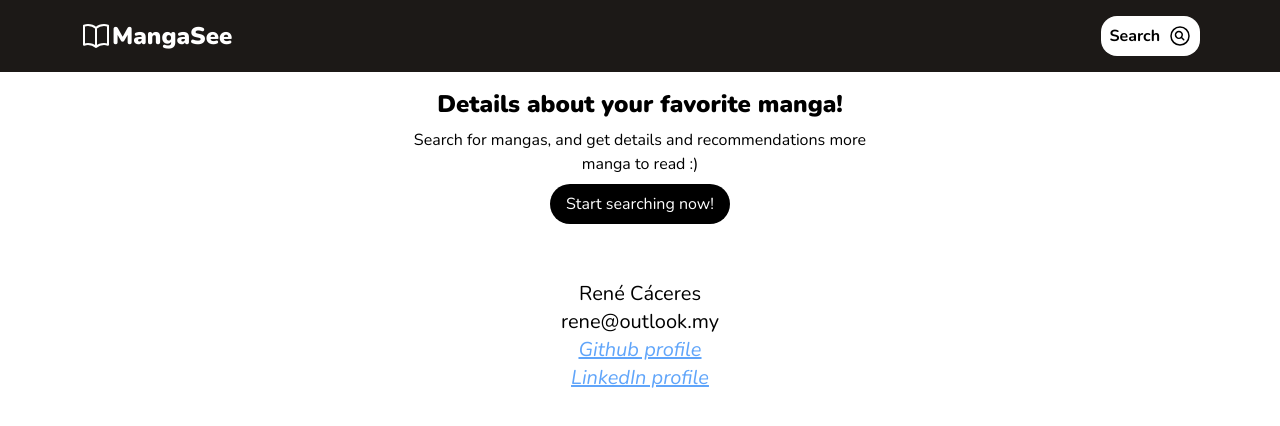
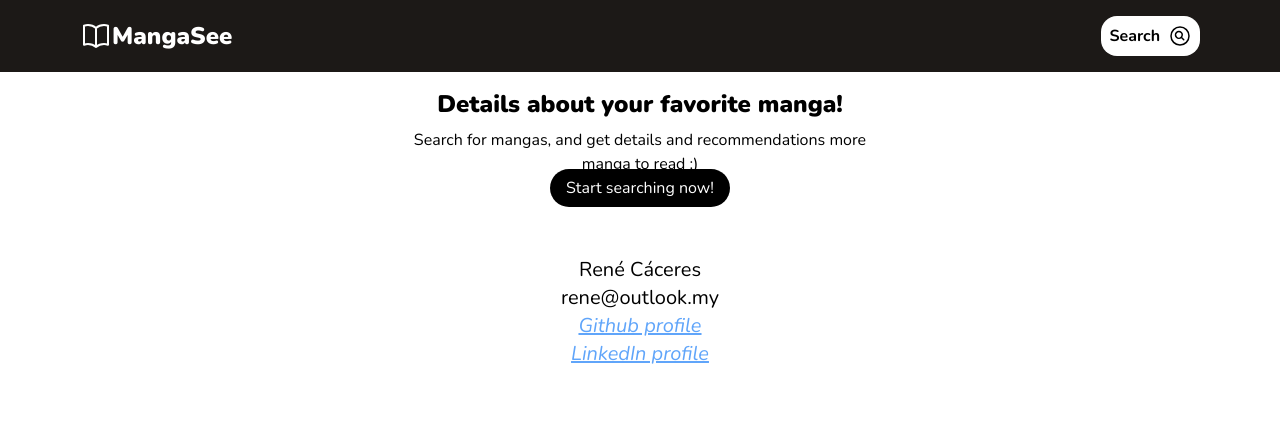
Before and after one commit to panquequelol/rootlabFinalProject, a Next.js app: page / in a window 1280 px wide. Shown: the top 426 px of the page. Built offline with nearby package versions, Linux system fonts and the light colour scheme.

Commit message:
fix(landing): add anchor tag to cta

```diff
--- a/pages/index.tsx
+++ b/pages/index.tsx
@@ -1,5 +1,5 @@
 import Head from "next/head";
-import Image from "next/image";
+import Link from "next/link";
 import Header from "../components/Header";
 
 export default function Home() {
@@ -22,9 +22,12 @@ export default function Home() {
           Search for mangas, and get details and recommendations more manga to
           read :)
         </p>
-        <button className="py-2 px-4 bg-black text-white hover:brightness-90 transition-all duration-300 rounded-3xl">
+        <Link
+          href="/search"
+          className="py-2 px-4 bg-black text-white hover:brightness-90 transition-all duration-300 rounded-3xl"
+        >
           Start searching now!
-        </button>
+        </Link>
         <p className="text-xl py-12">
           <h1>René Cáceres</h1>
           <p>rene@outlook.my</p>
```
